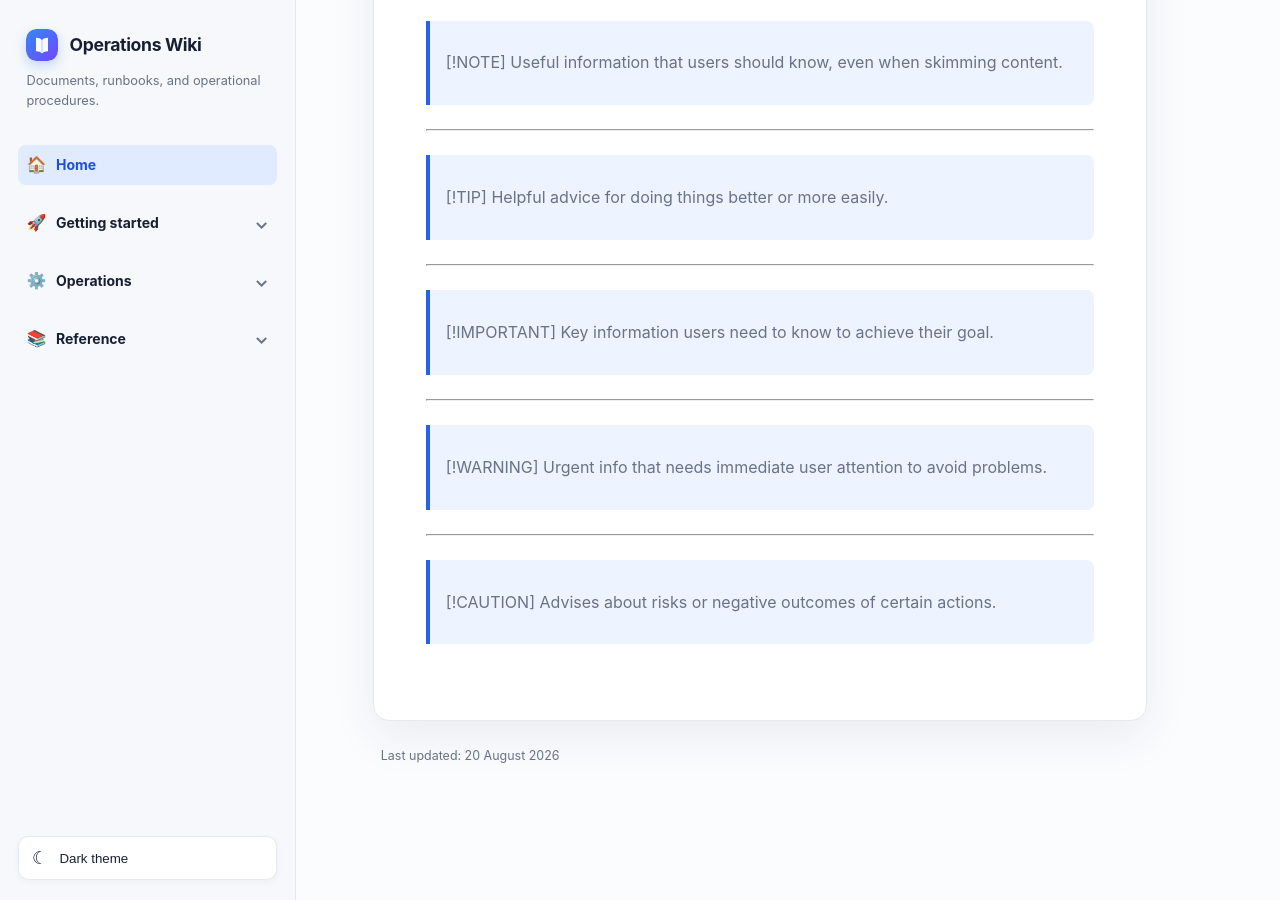
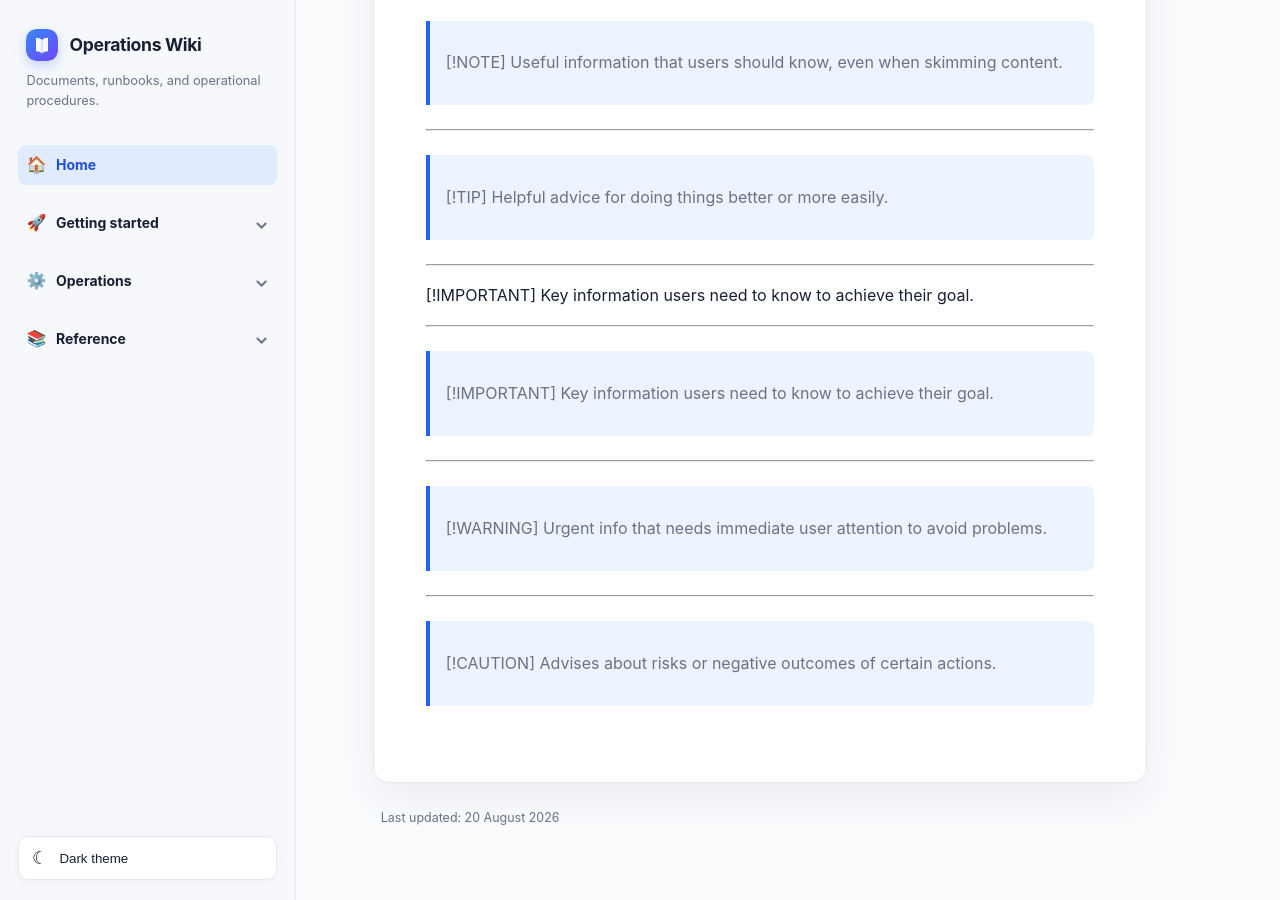
Before and after one commit to dfontolan/operations-wiki, a Jekyll site: the page built from index.md, in a window 1280 px wide and 900 px high, scrolled down 690 px. Built offline with Jekyll 4.4.1, drawn with Linux system fonts in a browser that asks for light colours.

Commit message:
Update index.md

```diff
--- a/index.md
+++ b/index.md
@@ -27,6 +27,11 @@ Keep each page focused on one task or subject. For operational procedures, write
 
 -------------------------
 
+[!IMPORTANT]
+Key information users need to know to achieve their goal.
+
+-------------------------
+
 > [!IMPORTANT]
 > Key information users need to know to achieve their goal.
 
```
